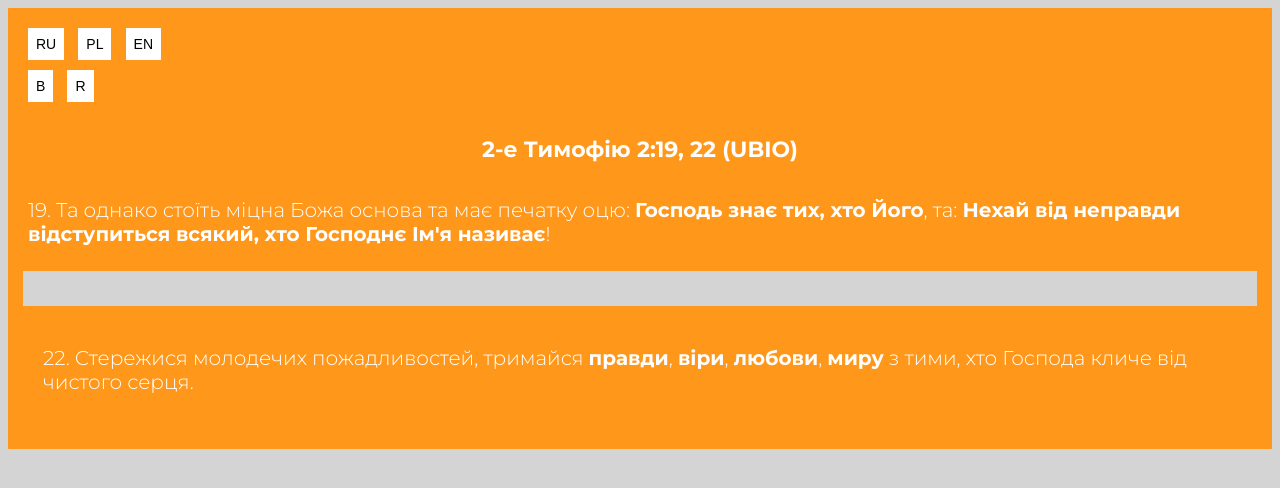
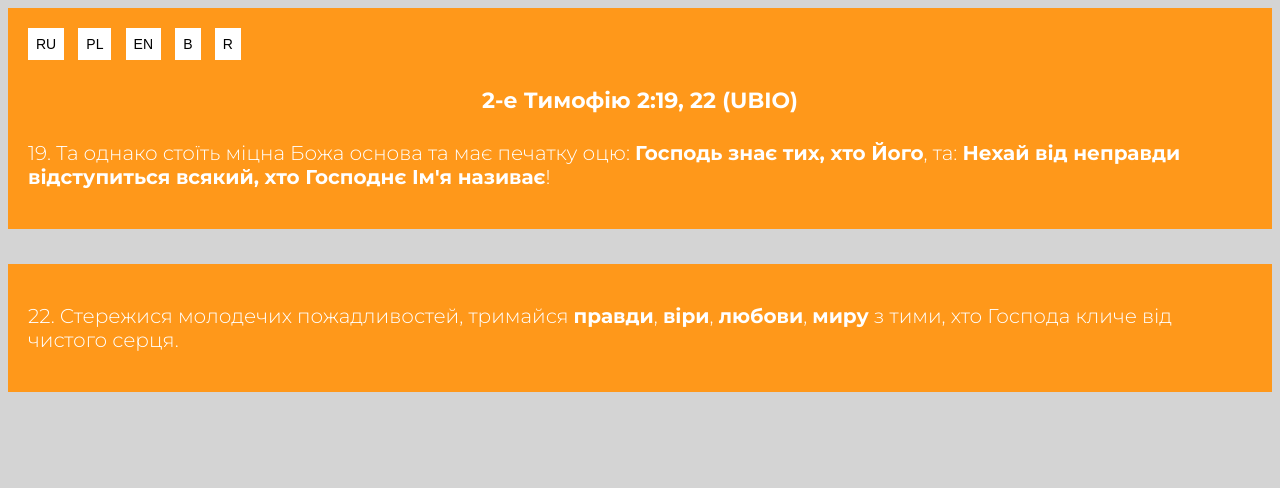
Before and after one commit to mr-front-end-dev/Bible-Verses-o--UA, a plain HTML site: page index.html in a window 1280 px wide. Drawn offline with Linux system fonts and the light colour scheme.

Commit message:
Updated html (main+div+main)

```diff
--- a/index.html
+++ b/index.html
@@ -16,15 +16,16 @@
       <button class="section__button"><a class="section__button--link" href="https://mrpenguin-dev.github.io/Simple-Bible-Verses-o--RU/">RU</a></button>
       <button class="section__button"><a class="section__button--link" href="https://mrpenguin-dev.github.io/Simple-Bible-Verses-o--PL/">PL</a></button>
       <button class="section__button"><a class="section__button--link" href="https://mrpenguin-dev.github.io/Simple-Bible-Verses-o--EN/">EN</a></button>
-      <section class="section__content--text">
       <button class="section__button"><a class="section__button--link" href="https://mrpenguin-dev.github.io/Simple-Bible-Verses-b--UA/">B</a></button>
       <button class="section__button"><a class="section__button--link" href="https://mrpenguin-dev.github.io/Simple-Bible-Verses-r--UA/">R</a></button>
       <section class="section__content--text">
         <h1 class="section--h1"> 2-е Тимофiю 2:19, 22 (UBIO)</h1>
            <p class="section--paragraph section--paragraph--white">19. Та однако стоїть міцна Божа основа та має печатку оцю: <span class="section--bold">Господь знає тих, хто Його</span>, та: <span class="section--bold">Нехай від неправди відступиться всякий, хто Господнє Ім'я називає</span>!</p>
-        </section>
+      </section>
     </section>
+  </main>
     <div class="div__underline--lightgrey"></div>
+  <main class="main">
     <section class="section">
       <p class="section--paragraph section--paragraph--white">22. Стережися молодечих пожадливостей, тримайся <span class="section--bold">правди</span>, <span class="section--bold">віри</span>, <span class="section--bold">любови</span>, <span class="section--bold">миру</span> з тими, хто Господа кличе від чистого серця.
       </p>
```
